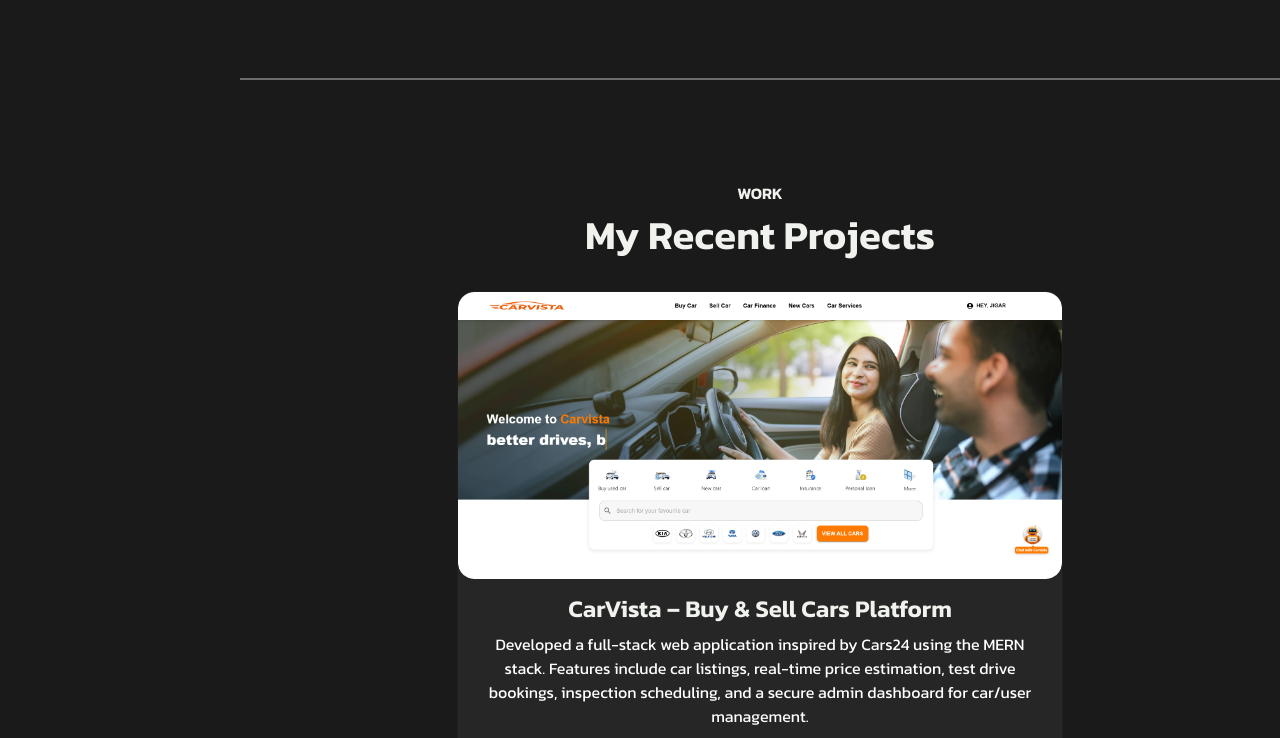
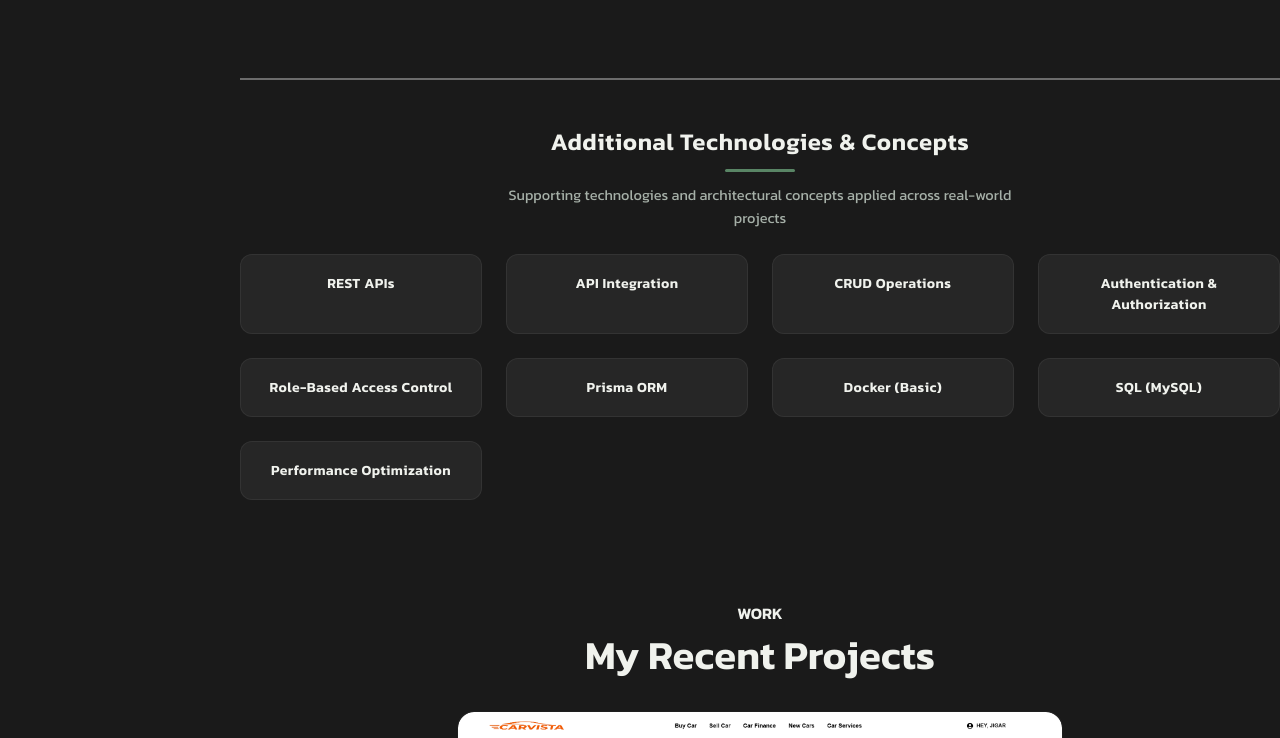
Before and after one commit to rajvirsinh08/rajvirsinhdabhi, a React (Create React App) app: page / in a window 1280 px wide. Shown: the part 1520-2258 px from the top of the page. Built offline with nearby package versions, Linux system fonts and the light colour scheme; a web font is replaced by a local one.

Commit message:
current study addedd

```diff
--- a/src/Pages/Homepage.js
+++ b/src/Pages/Homepage.js
@@ -239,7 +239,104 @@
           <h5 className="mt-3">MUI</h5>
         </div>
       </div>
+
+
     </div>
+
+  </div>
+</section>
+{/* ADDITIONAL TECHNOLOGIES SECTION */}
+{/* ADDITIONAL TECHNOLOGIES – PROFESSIONAL SECTION */}
+<section className="w-100 mt-5">
+  <div className="row mb-4">
+    <div className="col-12 text-center" data-aos="fade-up">
+      <h4
+        style={{
+          color: "var(--color-heading)",
+          fontWeight: 700,
+          letterSpacing: "0.6px",
+        }}
+      >
+        Additional Technologies & Concepts
+      </h4>
+      <div
+        style={{
+          width: "70px",
+          height: "3px",
+          backgroundColor: "var(--color-brand)",
+          margin: "12px auto",
+          borderRadius: "10px",
+        }}
+      />
+      <p
+        style={{
+          color: "var(--color-body)",
+          fontSize: "14.5px",
+          maxWidth: "520px",
+          margin: "0 auto",
+          lineHeight: "1.6",
+        }}
+      >
+        Supporting technologies and architectural concepts applied across real-world projects
+      </p>
+    </div>
+  </div>
+
+  <div className="row gy-4">
+    {[
+      "REST APIs",
+      "API Integration",
+      "CRUD Operations",
+      "Authentication & Authorization",
+      "Role-Based Access Control",
+      "Prisma ORM",
+      "Docker (Basic)",
+      "SQL (MySQL)",
+      "Performance Optimization",
+    ].map((tech, index) => (
+      <div
+        key={index}
+        className="col-6 col-md-4 col-lg-3"
+        data-aos="fade-up"
+        data-aos-delay={index * 70}
+      >
+        <div
+          style={{
+            backgroundColor: "var(--color-base)",
+            padding: "18px 16px",
+            borderRadius: "12px",
+            textAlign: "center",
+            border: "1px solid rgba(255,255,255,0.06)",
+            transition: "all 0.35s ease",
+            height: "100%",
+          }}
+          onMouseEnter={(e) => {
+            e.currentTarget.style.transform = "translateY(-5px)";
+            e.currentTarget.style.borderColor = "var(--color-brand)";
+            e.currentTarget.style.boxShadow =
+              "0 10px 25px rgba(0,0,0,0.25)";
+          }}
+          onMouseLeave={(e) => {
+            e.currentTarget.style.transform = "translateY(0)";
+            e.currentTarget.style.borderColor =
+              "rgba(255,255,255,0.06)";
+            e.currentTarget.style.boxShadow = "none";
+          }}
+        >
+          <span
+            style={{
+              fontSize: "14px",
+              fontWeight: 600,
+              color: "var(--color-heading)",
+              letterSpacing: "0.4px",
+              display: "block",
+            }}
+          >
+            {tech}
+          </span>
+        </div>
+      </div>
+    ))}
   </div>
 </section>
 
@@ -269,8 +366,14 @@
           <div className="card-content p-3">
             <h4>CarVista – Buy & Sell Cars Platform</h4>
            <p className="text-white">
-              Developed a full-stack web application inspired by Cars24 using the MERN stack. Features include car listings, real-time price estimation, test drive bookings, inspection scheduling, and a secure admin dashboard for car/user management.
+  Developed a full-stack web application inspired by Cars24 using the
+  <strong> MERN stack (MongoDB, Express.js, React.js, Node.js)</strong>.
+  Implemented <strong>REST APIs</strong> for car listings, test drive bookings,
+  inspections, and admin operations. Worked on
+  <strong>frontend development using React.js</strong> with seamless
+  <strong>API integration</strong>, authentication, and role-based access control.
 </p>
+
             <a
               href="https://carvistafront-iwxb.vercel.app/"
               target="_blank"
@@ -340,97 +443,151 @@
  {/* ABOUT */}
 <section id="about" className="full-hight px-lg-5">
   <div className="container gy-4">
+
+    {/* SECTION HEADER */}
     <div className="row p-4">
       <div className="col-md-8 mx-auto text-center" data-aos="fade-up">
         <h6>ABOUT</h6>
-        <h1>Education</h1>
+        <h1>Education & Experience</h1>
       </div>
     </div>
 
-    <div className="row mb-4 gy-4">
-      {/* Internship Card */}
-      <div className="col-md-4" data-aos="fade-up" data-aos-delay="100">
-        <div className="bg-base p-4 rounded-4 shadow-effect h-100 d-flex flex-column justify-content-between">
-          <div>
-            <h5 className="mb-3">MERN Stack Developer Intern</h5>
-            <p><strong>Company:</strong> Brainsquare Technology</p>
-            <p><strong>Duration:</strong> 10 months</p>
+    {/* EXPERIENCE + EDUCATION GRID */}
+    <div className="row gy-5">
+
+      {/* EXPERIENCE COLUMN */}
+      <div className="col-lg-6" data-aos="fade-up">
+        <h4 className="mb-4 text-brand">Professional Experience</h4>
+
+        {/* Current Internship */}
+        <div className="bg-base p-4 rounded-4 shadow-effect mb-4">
+          <h5>Web Development Intern <span className="text-brand">(Current)</span></h5>
+          <p className="mb-1"><strong>Company:</strong> Devam Technologies</p>
+          <p className="mb-1"><strong>Tech Stack:</strong> MERN, Next.js, Prisma, Docker</p>
+          <p className="mb-0"><strong>Duration:</strong> Sep 2025 – Present</p>
         </div>
+
+        {/* Past Internship */}
+        <div className="bg-base p-4 rounded-4 shadow-effect">
+          <h5>MERN Stack Developer Intern</h5>
+          <p className="mb-1"><strong>Company:</strong> BrainSquare Technologies</p>
+          <p className="mb-1"><strong>Tech Stack:</strong> MongoDB, Express, React, Node.js</p>
+          <p className="mb-0"><strong>Duration:</strong> Nov 2024 – Apr 2025</p>
         </div>
       </div>
 
-      {/* College Card */}
-      <div className="col-md-4" data-aos="fade-up" data-aos-delay="200">
-        <div className="bg-base p-4 rounded-4 shadow-effect h-100 d-flex flex-column justify-content-between">
-          <div>
-            <h5 className="mb-3">Shree Chimanbhai Patel Institute of Computer Applications</h5>
-            <p><strong>Duration:</strong> 2022 – 2025</p>
-            <p><strong>Total CGPA:</strong> 7.67</p>
+      {/* EDUCATION COLUMN */}
+      <div className="col-lg-6" data-aos="fade-up" data-aos-delay="100">
+        <h4 className="mb-4 text-brand">Education</h4>
+
+        {/* MCA */}
+        <div className="bg-base p-4 rounded-4 shadow-effect mb-4">
+          <h5>Master of Computer Applications (MCA)</h5>
+          <p className="mb-1"><strong>Status:</strong> Ongoing</p>
+          <p className="mb-1"><strong>SGPA:</strong> 8.58</p>
+          <p className="mb-0"><strong>CGPA:</strong> 8.58</p>
         </div>
+
+        {/* BCA */}
+        <div className="bg-base p-4 rounded-4 shadow-effect">
+          <h5>Bachelor of Computer Applications (BCA)</h5>
+          <p className="mb-1"><strong>Status:</strong> Completed</p>
+          <p className="mb-1"><strong>CGPA:</strong> 7.67</p>
+          <p className="mb-0"><strong>Duration:</strong> 2022 – 2025</p>
         </div>
       </div>
 
-      {/* School Card */}
-      <div className="col-md-4" data-aos="fade-up" data-aos-delay="300">
-        <div className="bg-base p-4 rounded-4 shadow-effect h-100 d-flex flex-column justify-content-between">
-          <div>
-            <h5 className="mb-3">Shree Muktajivan School, Ahmedabad</h5>
-            <p><strong>X:</strong> 75.16%</p>
-            <p><strong>XII:</strong> 81.73%</p>
+    </div>
+
+    {/* PROFESSIONAL SUMMARY */}
+    <div className="row mt-5">
+      <div className="col-md-10 mx-auto text-center" data-aos="fade-up">
+        <p className="lead text-white" style={{ lineHeight: "1.7" }}>
+          I am a <strong>MERN Stack Developer</strong> with hands-on experience in
+          building scalable, production-ready web applications using
+          <strong> React.js, Next.js, Node.js, Express.js, and MongoDB</strong>.
+          I specialize in <strong>REST API development</strong>, seamless
+          <strong> frontend-backend integration</strong>, authentication,
+          CRUD operations, and performance optimization.
+        </p>
       </div>
     </div>
-      </div>
-    </div>
+
   </div>
 </section>
+{/* //ABOUT */}
+
 
       {/* //ABOUT */}
 
 {/* CERTIFICATIONS */}
 <section id="certifications" className="full-hight px-lg-5">
   <div className="container gy-4">
+
+    {/* SECTION HEADER */}
     <div className="row p-4">
       <div className="col-md-8 mx-auto text-center" data-aos="fade-up">
         <h6>CERTIFICATIONS</h6>
-        <h1>My Achievements & Certifications</h1>
+        <h1>Achievements & Certifications</h1>
       </div>
     </div>
 
-    <div className="row gy-3 h6">
-   {/* Certification 2 - Accenture Software Engineering Job Simulation */}
-{/* Certification 2 - Accenture Software Engineering Job Simulation */}
-{/* Certification 2 - Accenture Software Engineering Job Simulation */}
-<div className="col-lg-4  mx-auto text-center" data-aos="fade-up" data-aos-delay="400">
-  <div className="p-4 shadow-effect bg-base py-4 rounded-4 text-center">
-    <div className="mb-3">
-      <i className="las la-certificate fs-2"></i>
-    </div>
+    {/* CERTIFICATIONS GRID */}
+    <div className="row gy-4 justify-content-center">
+
+      {/* Accenture Certification */}
+      <div className="col-md-6 col-lg-4" data-aos="fade-up">
+        <div className="bg-base p-4 rounded-4 shadow-effect h-100 text-center">
+          <i className="las la-certificate fs-2 mb-3 text-brand"></i>
+
           <img
             src={softwareengsimulationcerti}
             alt="Accenture Software Engineering Job Simulation Certificate"
             className="img-fluid rounded mb-3"
-      style={{ width: '100%', height: 'auto', objectFit: 'contain' }}
+            style={{ objectFit: "contain" }}
           />
-    <p>
-      Completed the <strong>Software Engineering Job Simulation</strong> by Accenture through Forage.
+
+          <h5 className="mb-2">
+            Software Engineering Job Simulation
+          </h5>
+
+          <p className="small mb-2">
+            Completed a hands-on job simulation covering real-world
+            software engineering tasks and problem-solving workflows.
           </p>
-    <div className="person">
-      <h3>Issued by: Accenture (Forage)</h3>
-      <p>July 2025</p>
-    </div>
+
+          <p className="mb-0">
+            <strong>Issued by:</strong> Accenture (Forage) <br />
+            <strong>Date:</strong> July 2025
+          </p>
         </div>
       </div>
 
+      {/* IBM RAG Certification */}
+      <div className="col-md-6 col-lg-4" data-aos="fade-up" data-aos-delay="100">
+        <div className="bg-base p-4 rounded-4 shadow-effect h-100 text-center">
+          <i className="las la-certificate fs-2 mb-3 text-brand"></i>
 
+          <h5 className="mb-2">
+            Introduction to Retrieval Augmented Generation (RAG)
+          </h5>
 
+          <p className="small mb-2">
+            Learned RAG fundamentals including retrieval mechanisms,
+            embeddings, vector search, and AI workflow integration.
+          </p>
 
-
+          <p className="mb-0">
+            <strong>Issued by:</strong> IBM SkillsBuild
+          </p>
+        </div>
+      </div>
 
     </div>
   </div>
 </section>
+{/* //CERTIFICATIONS */}
 
-{/* //CERTIFICATIONS */}
 
 
 
```
Lines whose indentation alone changed are shown as unchanged.
